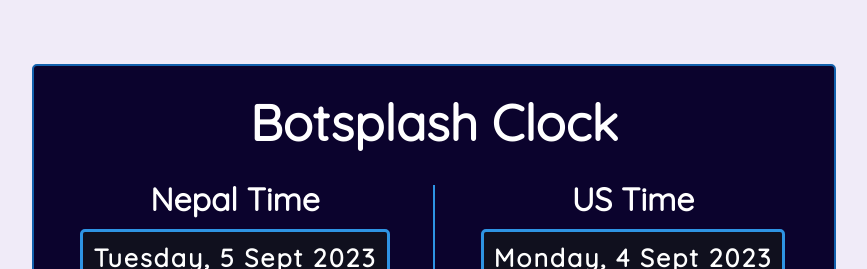
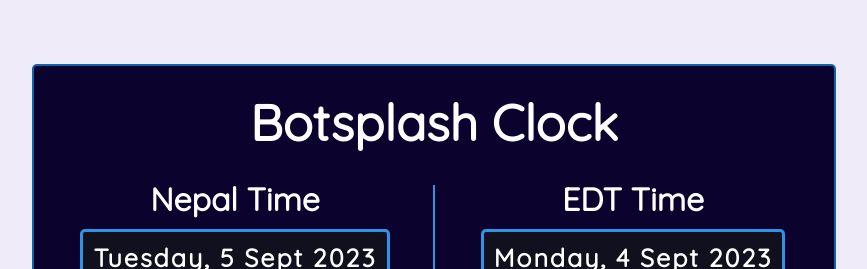
Before and after one commit to kkritii/DigitalClock, a plain HTML site: page index.html in a window 1280 px wide. Shown: the top 269 px of the page, without its empty margins (206-1073 px from the left). Drawn offline with Linux system fonts and the light colour scheme.

Commit message:
update the title to EDT for US time

```diff
--- a/index.html
+++ b/index.html
@@ -16,7 +16,7 @@
         </div>
         <div class="vertical"></div>
         <div class="flex-date-time">
-          <h1>US Time</h1>
+          <h1>EDT Time</h1>
           <div id="edtDate" class="date"></div>
           <div id="edtClock" class="clock_outlook clock"></div>
         </div>
```
